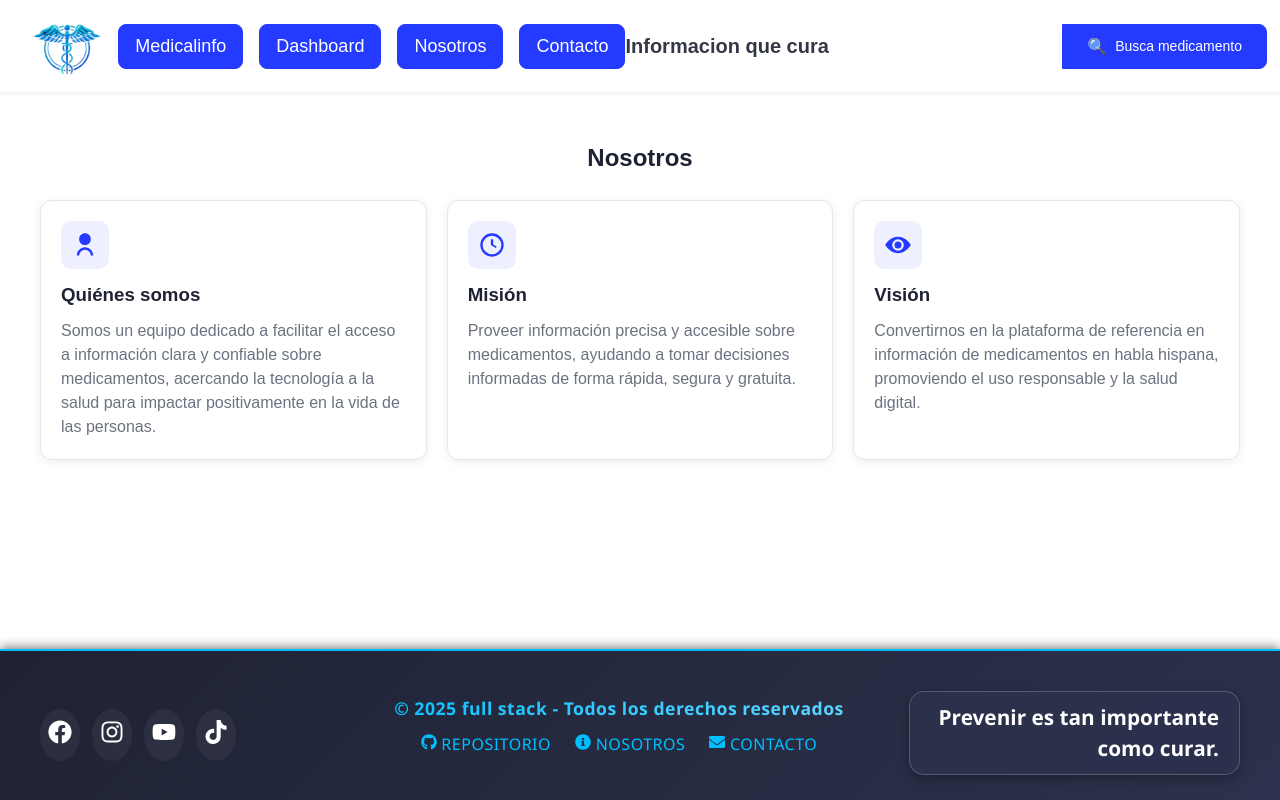
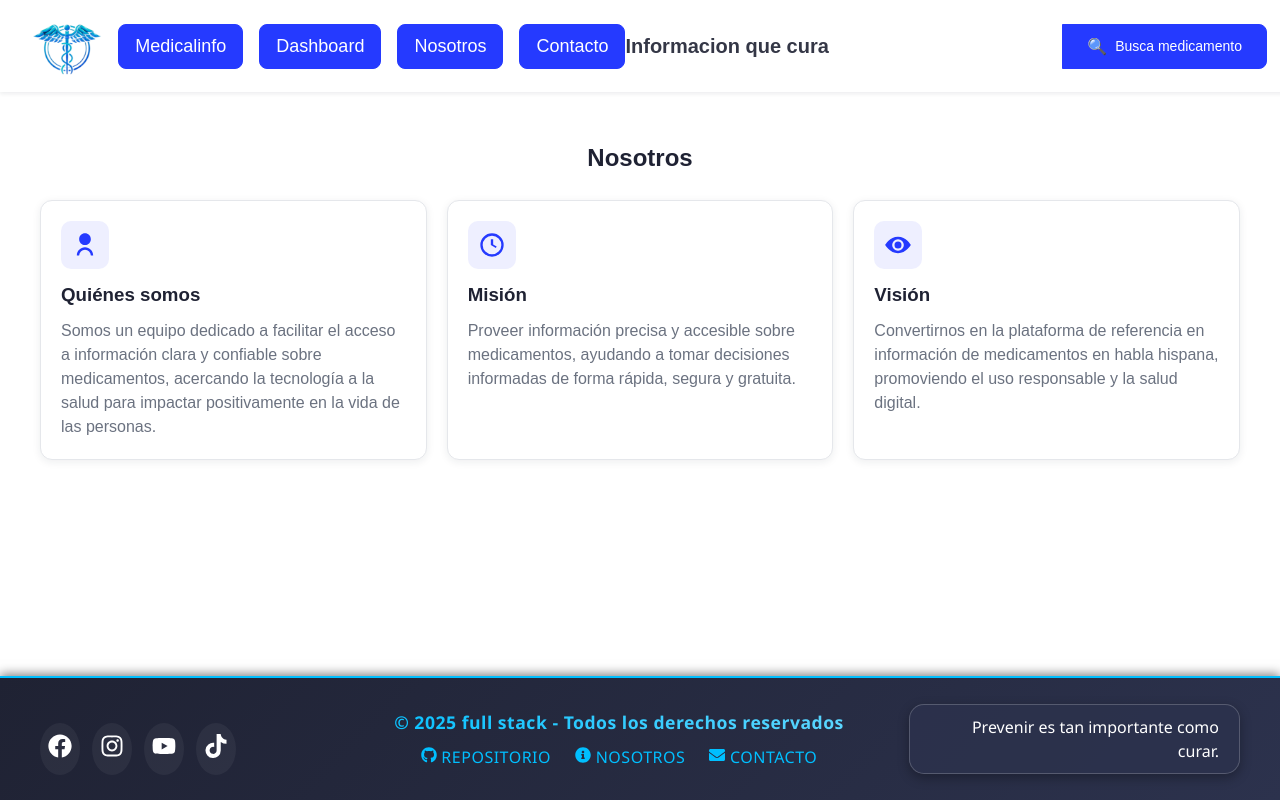
Before and after one commit to WillyBarrios/MedicalInfo, a React (Vite) app: page /nosotros in a window 1280 px wide. Built offline with nearby package versions, Linux system fonts and the light colour scheme; no server answers; what driver.js would draw is missing.

Commit message:
Solucionado lo de footer el texto que dice Prevenir es tan importante como curar.

```diff
--- a/src/estilos/footer.css
+++ b/src/estilos/footer.css
@@ -96,9 +96,9 @@ footer p {
 
 /* ---------------------- TEXTO ESPECIAL A LA DERECHA ---------------------- */
 .derecha {
-  margin-top: 15px; /* Separación del resto */
-  font-weight: 700; /* Más grueso */
-  font-size: 1.3rem; /* Tamaño más grande */
+  margin-top: 0px; /* Separación del resto */
+  font-weight: 500; /* Más grueso */
+  font-size: 1.0rem; /* Tamaño más grande */
   color: #ffffff;
   background: rgba(44, 50, 77, 0.85); /* Fondo semitransparente oscuro */
   padding: 10px 20px; /* Espaciado dentro del bloque */
@@ -154,6 +154,8 @@ footer p {
 .footer-right {
   flex: 1;
   text-align: right;
+  display: flex;
+  justify-content: flex-end; /* 👉 alinea a la derecha en escritorio */
 }
 
 /* ---------------------- RESPONSIVE ---------------------- */
@@ -168,7 +170,48 @@ footer p {
   .footer-center,
   .footer-right {
     flex: unset;
-    justify-content: center;
+    justify-content: center; /* 👉 ahora centrado en móvil */
+    text-align: center;
+  }
+
+  .footer-links {
+    flex-direction: column;
+    gap: 8px;
+  }
+
+  .footer-socials {
+    gap: 8px;
+  }
+
+  .derecha {
+    font-size: 0.95rem;
+    width: 100%;
     text-align: center;
   }
 }
+
+
+/* Mantener el estilo en escritorio */
+.footer-right {
+  flex: 1;
+  text-align: right;
+  display: flex;
+  justify-content: flex-end;
+}
+
+/* Ajustes para móvil */
+@media (max-width: 768px) {
+  .footer-right {
+    flex: unset;
+    justify-content: center; /* 👉 Centrar en móviles */
+    text-align: center;
+  }
+
+  .derecha {
+    font-size: 0.95rem; /* Texto un poco más pequeño en móviles */
+    width: 100%; /* Ocupa todo el ancho */
+    text-align: center; /* Centrado */
+    padding: 8px 12px; /* Ajustar padding */
+    box-sizing: border-box; /* Evitar que se salga del contenedor */
+  }
+}
```
